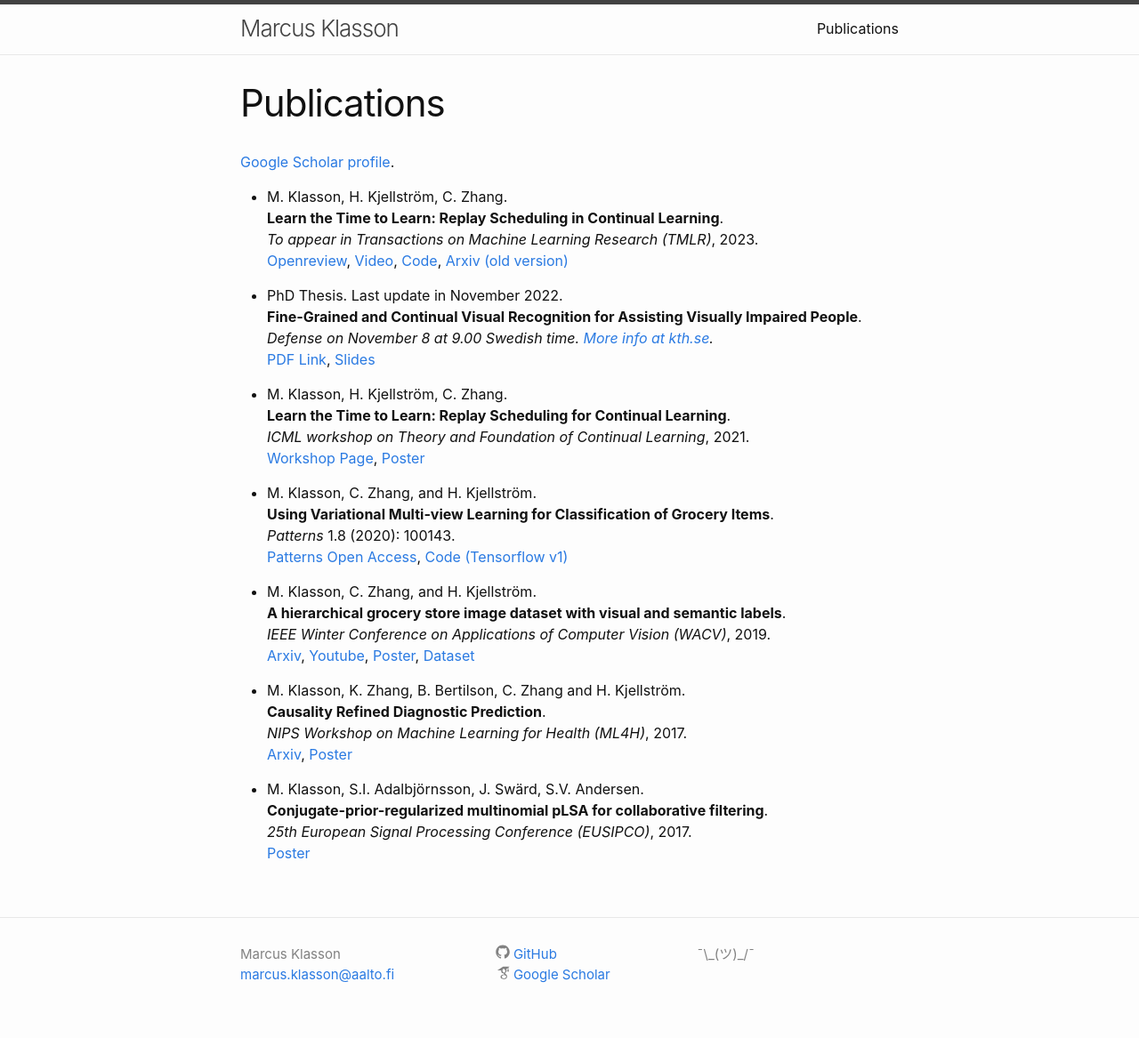
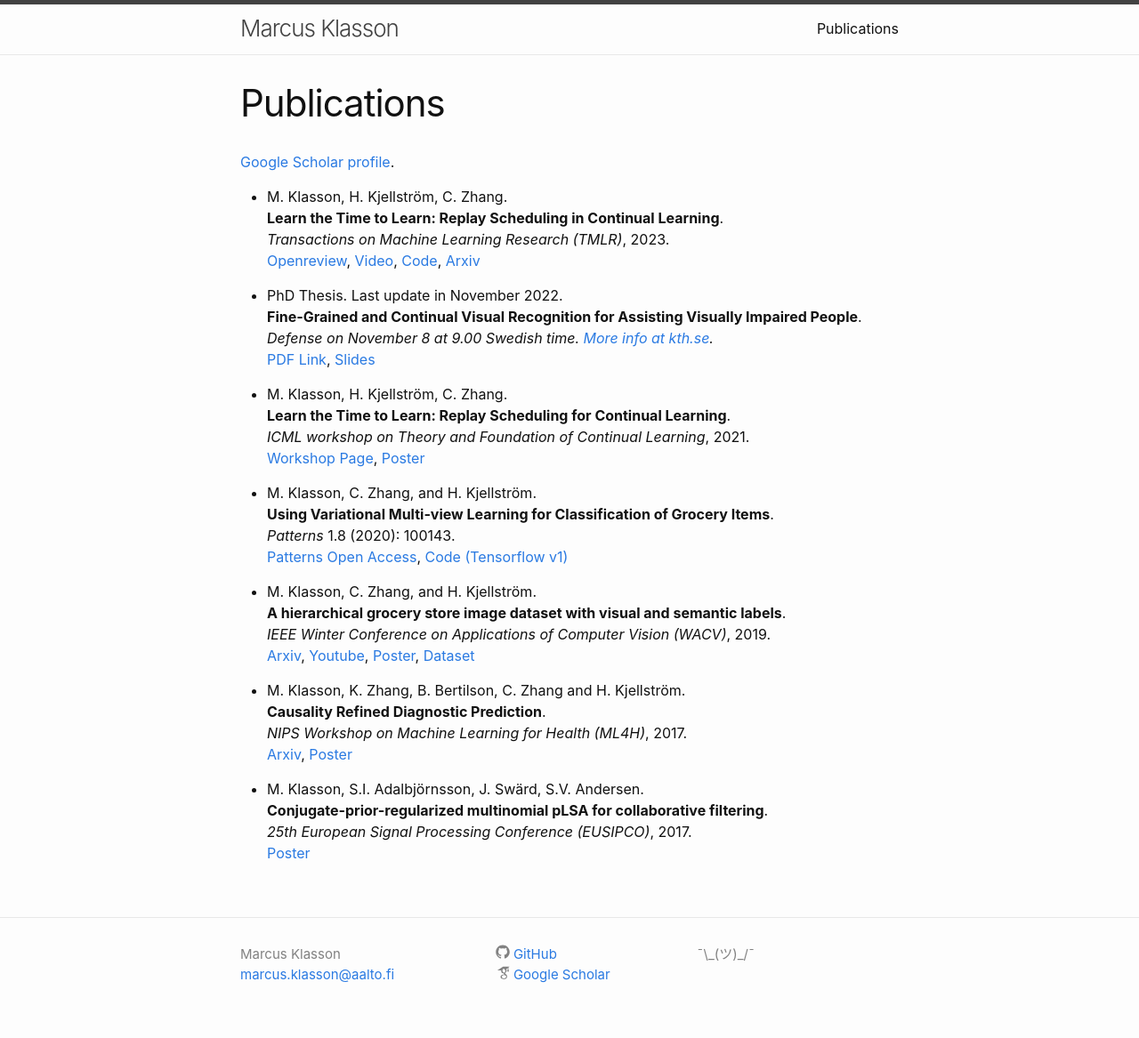
Before and after one commit to marcusklasson/marcusklasson.github.io, a Jekyll site: the page built from publications.md, in a window 1280 px wide. Shown: the whole page at 89% size. Built offline with Jekyll 4.4.1, drawn with Linux system fonts in a browser that asks for light colours.

Commit message:
removed old version on Arxiv link on tmlr publication

```diff
--- a/publications.md
+++ b/publications.md
@@ -7,11 +7,11 @@ permalink: /publications/
 
 * M. Klasson, H. Kjellström,  C. Zhang.<br>
 **Learn the Time to Learn: Replay Scheduling in Continual Learning**.<br>
-*To appear in Transactions on Machine Learning Research (TMLR)*, 2023.<br>
+*Transactions on Machine Learning Research (TMLR)*, 2023.<br>
 [Openreview](https://openreview.net/forum?id=Q4aAITDgdP),
 [Video](https://youtu.be/huCX46HqMl4),
 [Code](https://github.com/marcusklasson/replay_scheduling),
-[Arxiv (old  version)](https://arxiv.org/abs/2209.08660)
+[Arxiv](https://arxiv.org/abs/2209.08660)
 
 * PhD Thesis. Last update in November 2022.<br>
 **Fine-Grained and Continual Visual Recognition for Assisting Visually Impaired People**.<br>
```
